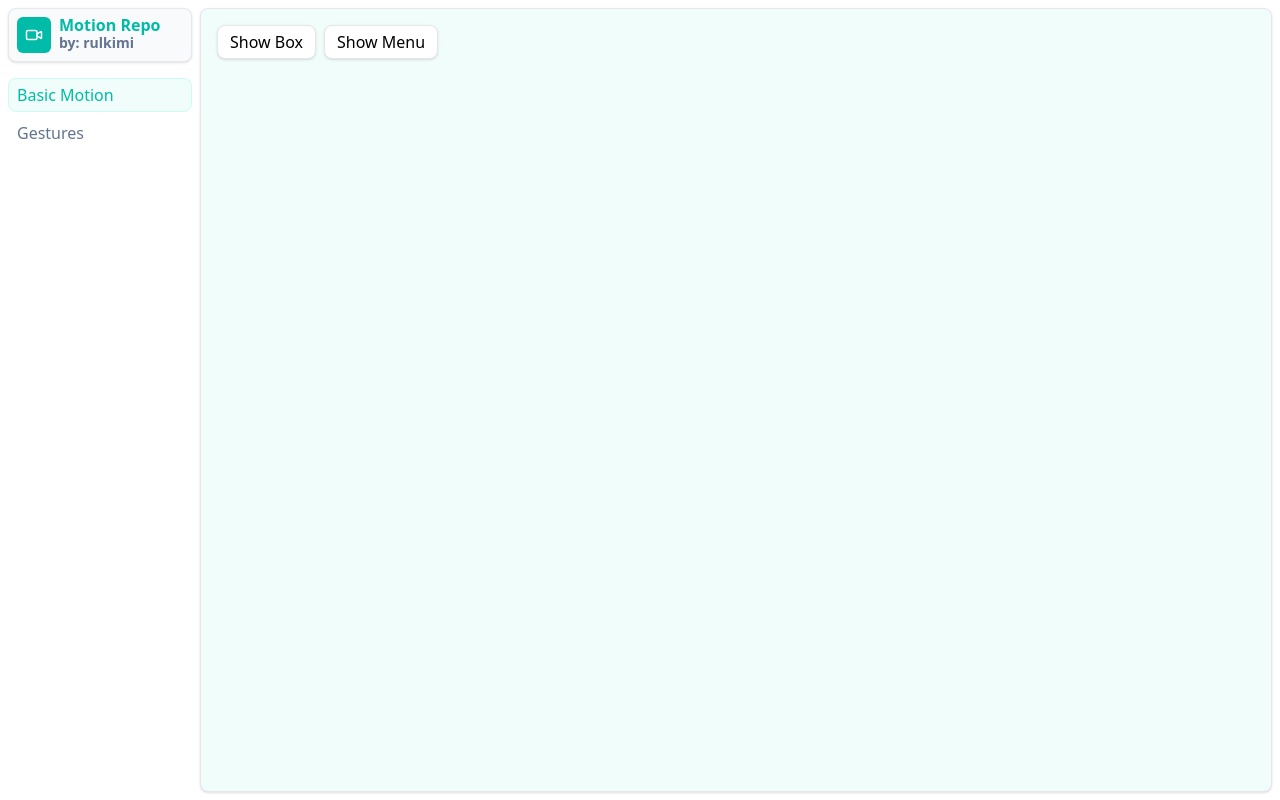
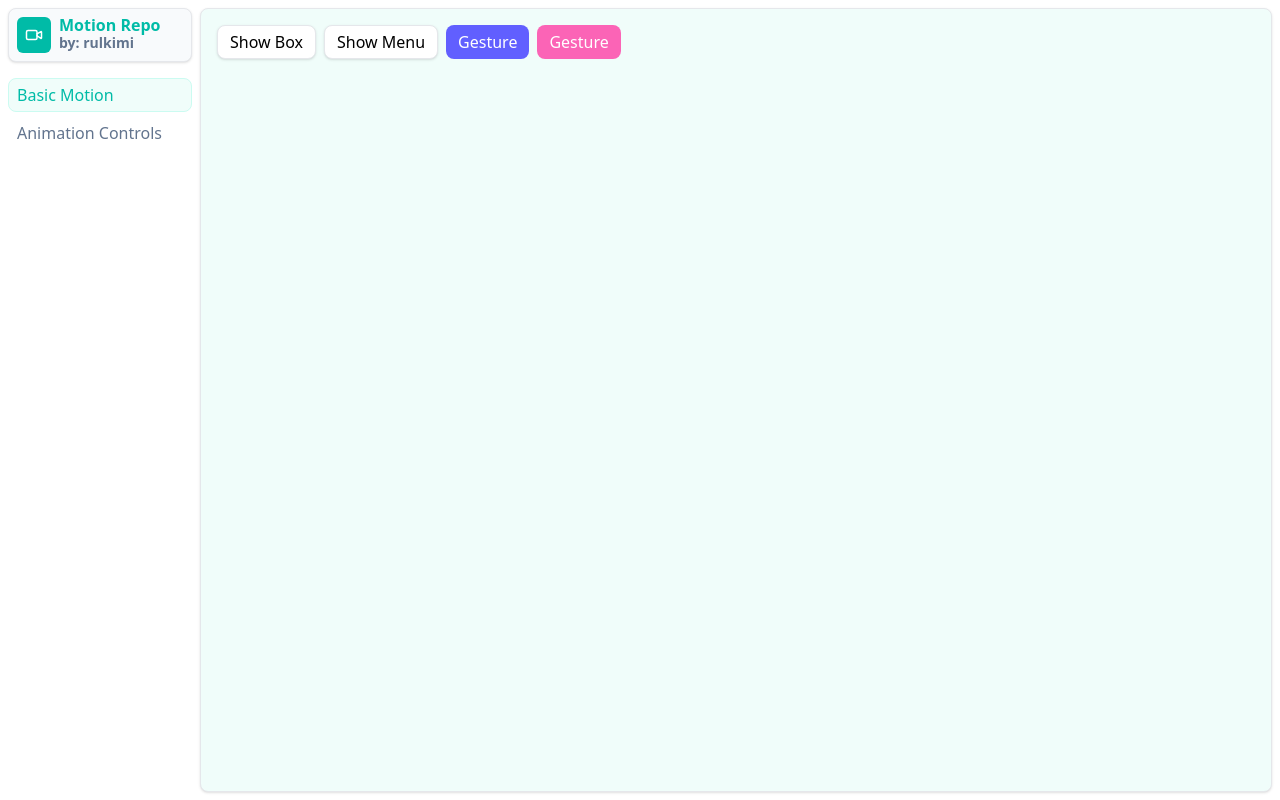
Before and after one commit to azrul-qbeep/motion-repo, a Next.js app: page /basic-motion in a window 1280 px wide. Built offline with nearby package versions, Linux system fonts and the light colour scheme.

Commit message:
add basic motion and animation controls

```diff
--- /dev/null
+++ b/app/animation-controls/page.tsx
@@ -0,0 +1,38 @@
+"use client"
+
+import { motion, useAnimationControls } from "framer-motion";
+import ExampleLayout from "../layouts/example-layout";
+import BaseButton from "../ui/button";
+import { useState } from 'react';
+
+const variants = {
+  initial: { rotate: '0deg', backgroundColor: '#008080' },
+  flip: { rotate: '360deg', backgroundColor: '#00bfff' }
+};
+
+export default function AnimationControls() {
+  const controls = useAnimationControls();
+  const [isFlipped, setIsFlipped] = useState(false);
+
+  const handleClick = () => {
+    setIsFlipped(!isFlipped);
+    controls.start(isFlipped ? 'initial' : 'flip');
+  };
+
+  return (
+    <ExampleLayout
+      menu={
+        <BaseButton onClick={handleClick}>
+          Flip it!
+        </BaseButton>
+      }
+    >
+      <motion.div
+        className="size-46 rounded-lg"
+        variants={variants}
+        initial="initial"
+        animate={isFlipped ? 'flip' : 'initial'}
+      />
+    </ExampleLayout>
+  );
+}
--- a/app/basic-motion/page.tsx
+++ b/app/basic-motion/page.tsx
@@ -1,9 +1,14 @@
 "use client";
 
-import { motion, AnimatePresence } from "motion/react";
+import { motion, AnimatePresence, MotionConfig } from "motion/react";
 import { useState } from "react";
 import ExampleLayout from "../layouts/example-layout";
 import BaseButton from "../ui/button";
+
+const gestureButtonVariants = {
+  hover: { scale: 1.05 },
+  tap: { scale: 0.965, rotate: '2.5deg' }
+}
 
 export default function BasicMotion() {
   const [showBox, setShowBox] = useState(false);
@@ -18,6 +23,29 @@ export default function BasicMotion() {
           <BaseButton onClick={() => setShowMenu(!showMenu)}>
             Show Menu
           </BaseButton>
+          <MotionConfig
+            transition={{
+              duration: 0.125,
+              ease: 'easeInOut'
+            }}
+          >
+            <motion.button
+              variants={gestureButtonVariants}
+              whileHover="hover"
+              whileTap="tap"
+              className="bg-indigo-500 text-white rounded-lg px-3 py-1 cursor-pointer"
+            >
+              Gesture
+            </motion.button>
+            <motion.button
+              variants={gestureButtonVariants}
+              whileHover="hover"
+              whileTap="tap"
+              className="bg-pink-400 text-white rounded-lg px-3 py-1 cursor-pointer"
+            >
+              Gesture
+            </motion.button>
+          </MotionConfig>
         </div>
       }
     >
--- a/app/components/sidebar.tsx
+++ b/app/components/sidebar.tsx
@@ -12,7 +12,7 @@ interface Link {
 
 const links: Link[] = [
   { label: "Basic Motion", url: "/basic-motion" },
-  { label: "Gestures", url: "/gestures" },
+  { label: "Animation Controls", url: "/animation-controls" },
 ];
 
 export default function AppHeader() {
--- a/app/gestures/page.tsx
+++ /dev/null
@@ -1,5 +0,0 @@
-export default function Gestures() {
-  return (
-    <div>Gestures</div>
-  )
-}
--- a/app/ui/button.tsx
+++ b/app/ui/button.tsx
@@ -5,7 +5,7 @@ export default function BaseButton({
   onClick
 }: {
   children: React.ReactNode,
-  onClick: MouseEventHandler<HTMLButtonElement> | undefined
+  onClick?: MouseEventHandler<HTMLButtonElement> | undefined
 }) {
   return (
     <button
```
